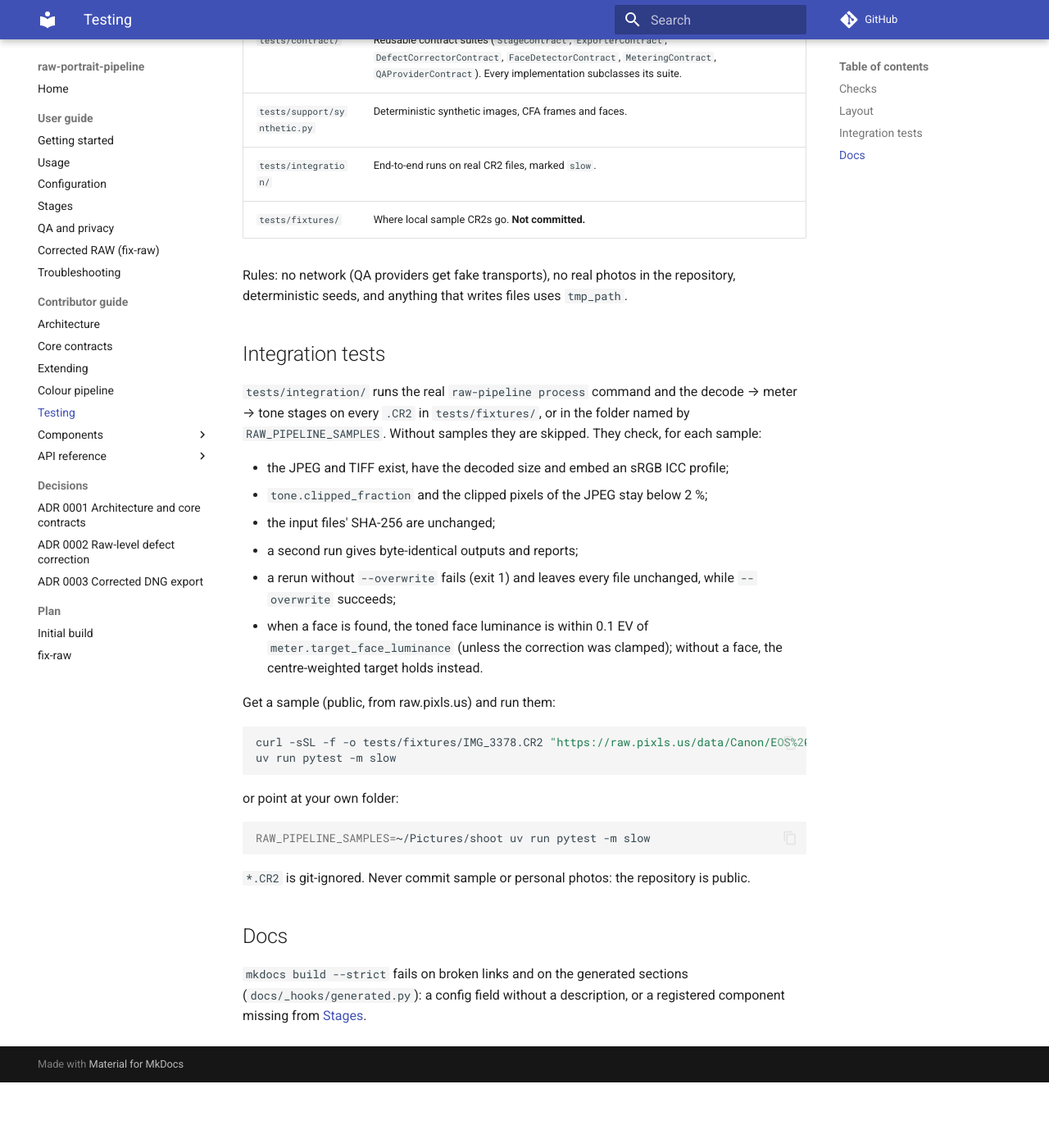
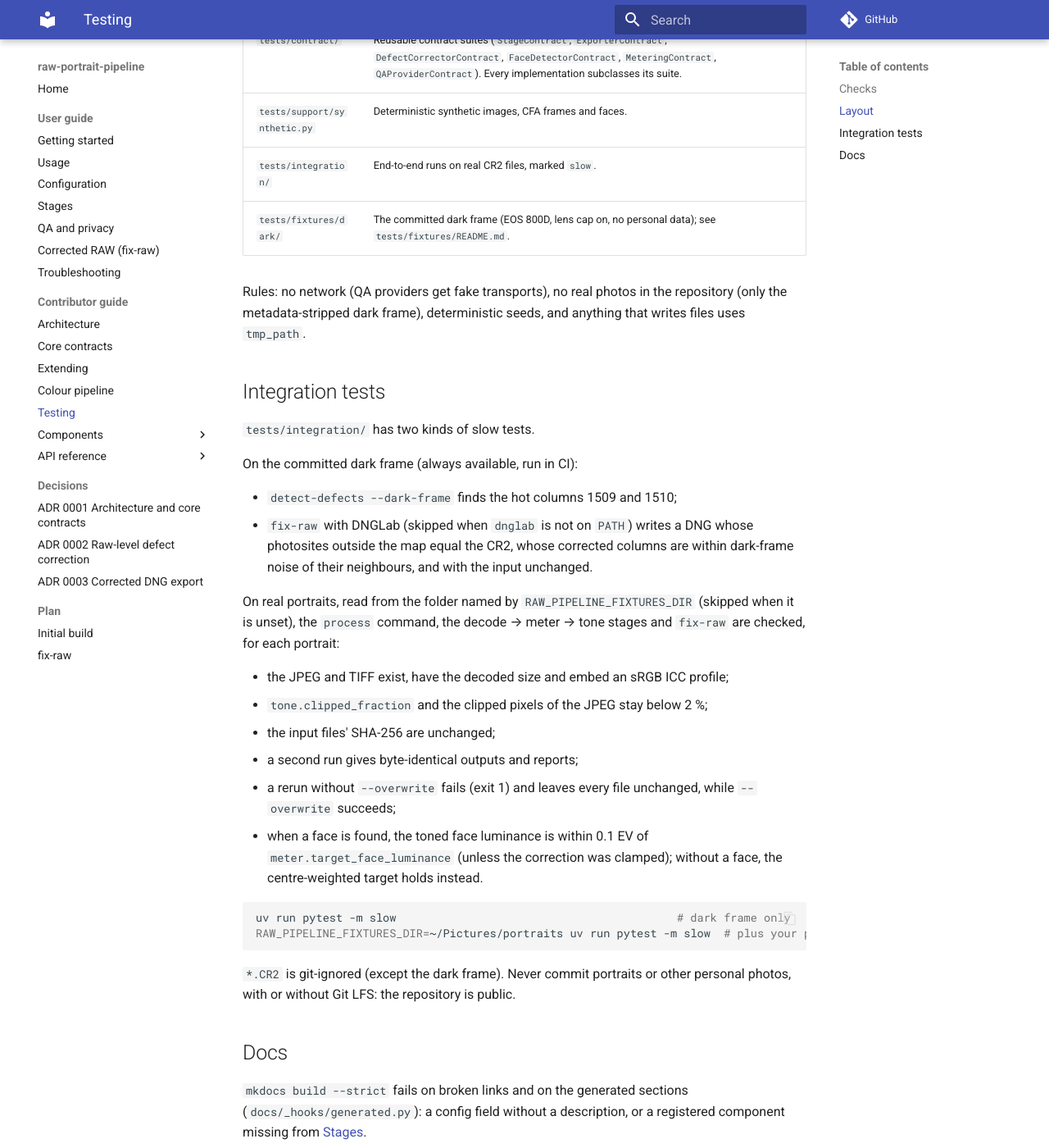
Before and after one commit to emiliano-f/raw-portrait-pipeline, an MkDocs documentation site: the page built from docs/technical/testing.md, in a window 1280 px wide and 1400 px high, scrolled down 644 px. Shown: the whole window at 82% size. Built offline with MkDocs 1.6.1 and Material for MkDocs 9.7.7, drawn with Linux system fonts in a browser that asks for light colours; comment, search, counter and statistics services are not loaded; before the commit the page ends 1964 px from its top, so only the background shows below that.

Commit message:
test: public dark-frame fixture for defect detection and fix-raw CI; portraits from RAW_PIPELINE_FIXTURES_DIR

````diff
--- a/docs/technical/testing.md
+++ b/docs/technical/testing.md
@@ -24,18 +24,26 @@ NO_MKDOCS_2_WARNING=1 uv run mkdocs build --strict
 | `tests/contract/` | Reusable contract suites (`StageContract`, `ExporterContract`, `DefectCorrectorContract`, `FaceDetectorContract`, `MeteringContract`, `QAProviderContract`). Every implementation subclasses its suite. |
 | `tests/support/synthetic.py` | Deterministic synthetic images, CFA frames and faces. |
 | `tests/integration/` | End-to-end runs on real CR2 files, marked `slow`. |
-| `tests/fixtures/` | Where local sample CR2s go. **Not committed.** |
+| `tests/fixtures/dark/` | The committed dark frame (EOS 800D, lens cap on, no personal data); see `tests/fixtures/README.md`. |
 
 Rules: no network (QA providers get fake transports), no real photos in the
-repository, deterministic seeds, and anything that writes files uses
+repository (only the metadata-stripped dark frame), deterministic seeds, and anything that writes files uses
 `tmp_path`.
 
 ## Integration tests
 
-`tests/integration/` runs the real `raw-pipeline process` command and the
-decode → meter → tone stages on every `.CR2` in `tests/fixtures/`, or in the
-folder named by `RAW_PIPELINE_SAMPLES`. Without samples they are skipped. They
-check, for each sample:
+`tests/integration/` has two kinds of slow tests.
+
+On the committed dark frame (always available, run in CI):
+
+- `detect-defects --dark-frame` finds the hot columns 1509 and 1510;
+- `fix-raw` with DNGLab (skipped when `dnglab` is not on `PATH`) writes a DNG
+  whose photosites outside the map equal the CR2, whose corrected columns are
+  within dark-frame noise of their neighbours, and with the input unchanged.
+
+On real portraits, read from the folder named by `RAW_PIPELINE_FIXTURES_DIR`
+(skipped when it is unset), the `process` command, the decode → meter → tone
+stages and `fix-raw` are checked, for each portrait:
 
 - the JPEG and TIFF exist, have the decoded size and embed an sRGB ICC profile;
 - `tone.clipped_fraction` and the clipped pixels of the JPEG stay below 2 %;
@@ -47,21 +55,13 @@ check, for each sample:
   `meter.target_face_luminance` (unless the correction was clamped); without a
   face, the centre-weighted target holds instead.
 
-Get a sample (public, from raw.pixls.us) and run them:
-
 ```bash
-curl -sSL -f -o tests/fixtures/IMG_3378.CR2 "https://raw.pixls.us/data/Canon/EOS%20800D/IMG_3378.CR2"
-uv run pytest -m slow
+uv run pytest -m slow                                          # dark frame only
+RAW_PIPELINE_FIXTURES_DIR=~/Pictures/portraits uv run pytest -m slow  # plus your portraits
 ```
 
-or point at your own folder:
-
-```bash
-RAW_PIPELINE_SAMPLES=~/Pictures/shoot uv run pytest -m slow
-```
-
-`*.CR2` is git-ignored. Never commit sample or personal photos: the
-repository is public.
+`*.CR2` is git-ignored (except the dark frame). Never commit portraits or
+other personal photos, with or without Git LFS: the repository is public.
 
 ## Docs
 
````
Also changed, not shown: docs/technical/components/decode-io.md (+2 -2 lines), 12 other files.
